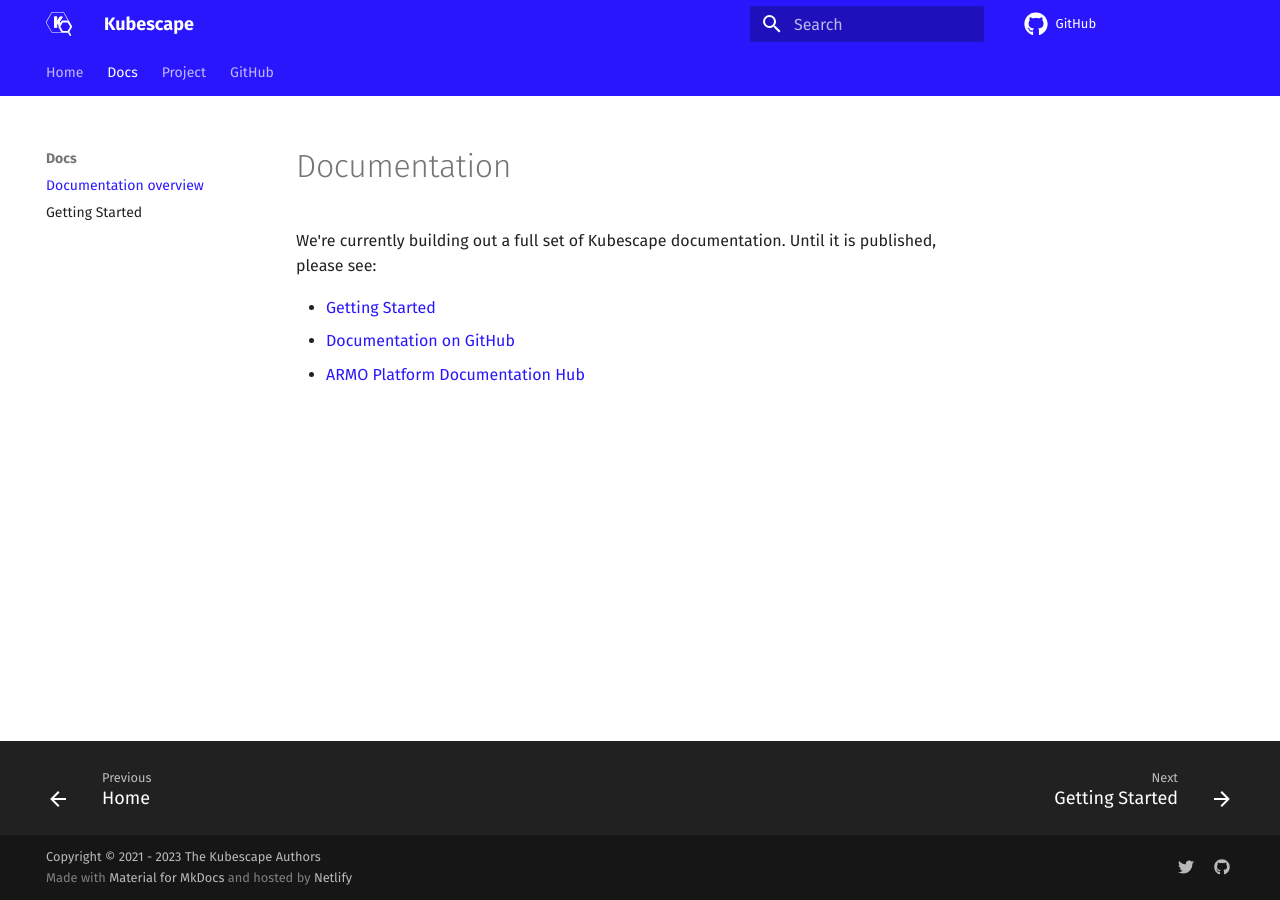
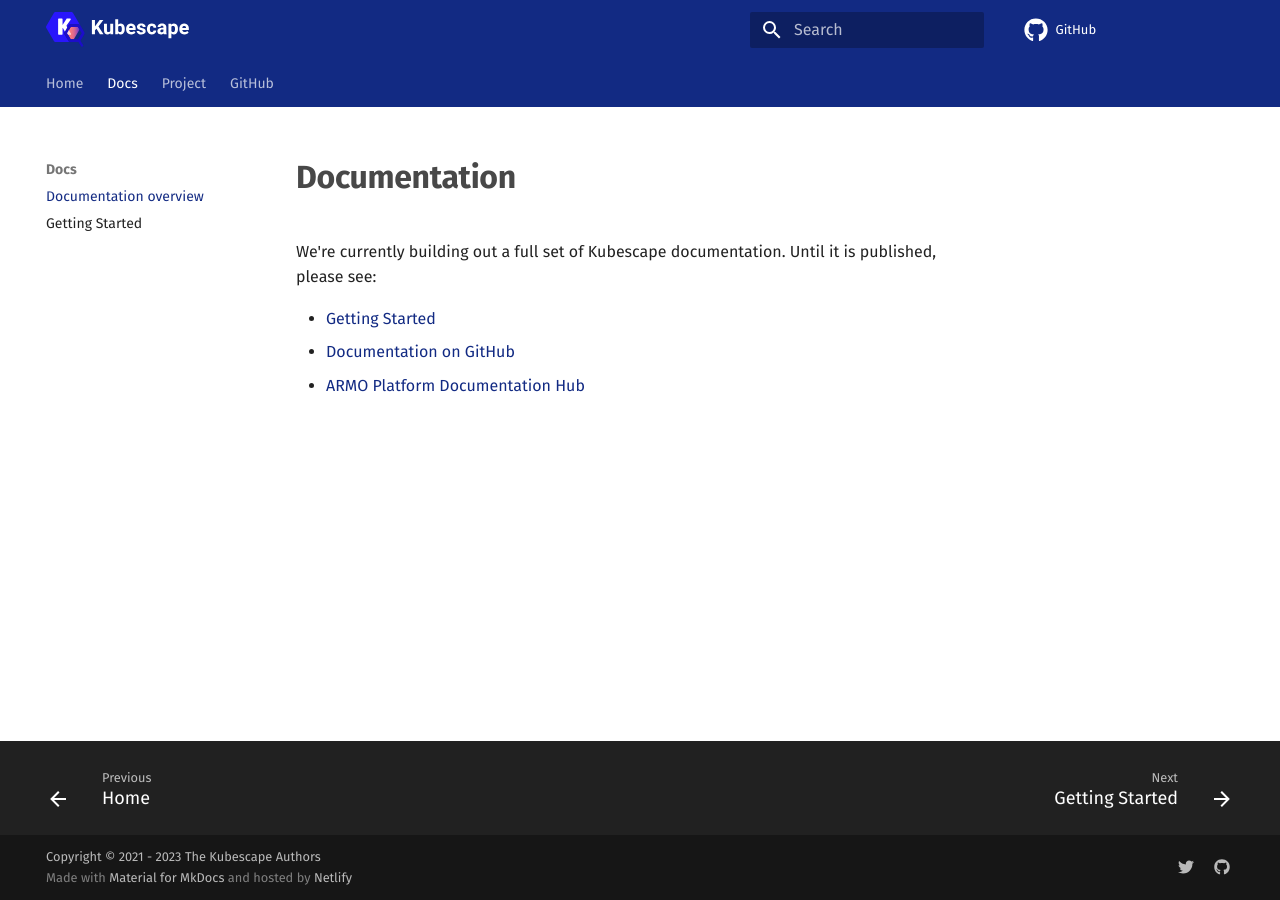
Before and after one commit to kubescape/kubescape.io, an MkDocs documentation site: the page built from docs/docs/index.md, in a window 1280 px wide. Built offline with MkDocs 1.6.1 and Material for MkDocs 9.7.7, drawn with Linux system fonts in a browser that asks for light colours; comment, search, counter and statistics services are not loaded.

Commit message:
change primary color & logo display
Signed-off-by: Craig Box <craigb@armosec.io>

```diff
--- a/docs/stylesheets/extra.css
+++ b/docs/stylesheets/extra.css
@@ -1,3 +1,16 @@
 :root {
-    --md-primary-fg-color:        #2916FC;
+    --md-primary-fg-color:        #122a83;
   }
+
+h1, h2, h3 {
+	color: #484848 !important;
+	font-weight: 600 !important;
+}
+
+.md-header__button.md-logo img, .md-header__button.md-logo svg {
+  height: 1.75rem;
+}
+
+.md-header__title .md-ellipsis {
+  display: none;
+}
--- a/mkdocs.yml
+++ b/mkdocs.yml
@@ -3,7 +3,7 @@
 repo_url: https://github.com/kubescape/kubescape
 theme:
   name: material
-  logo: assets/kubescape-icon-white.svg
+  logo: assets/kubescape-lockup.svg
   font:
     text: Fira Sans
     code: Fira Mono
```
Also changed, not shown: docs/assets/kubescape-lockup.svg (added).
